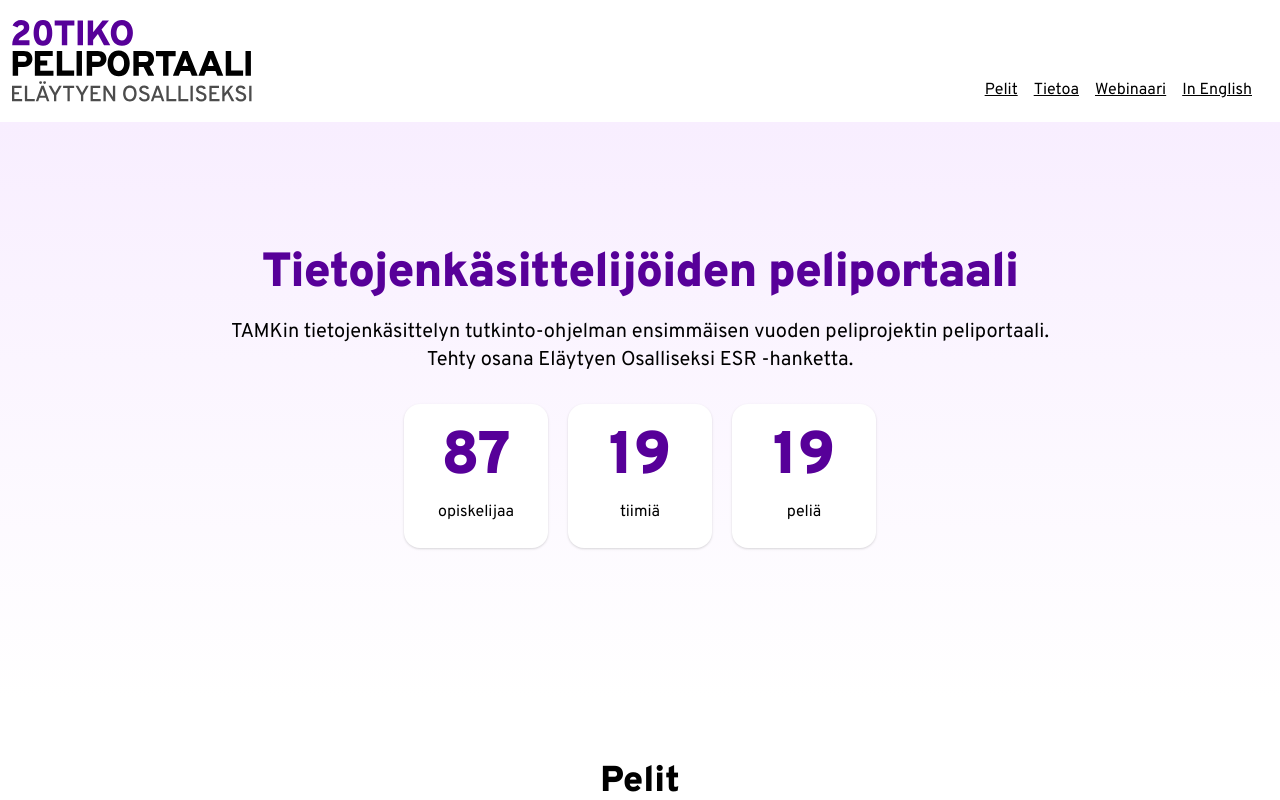
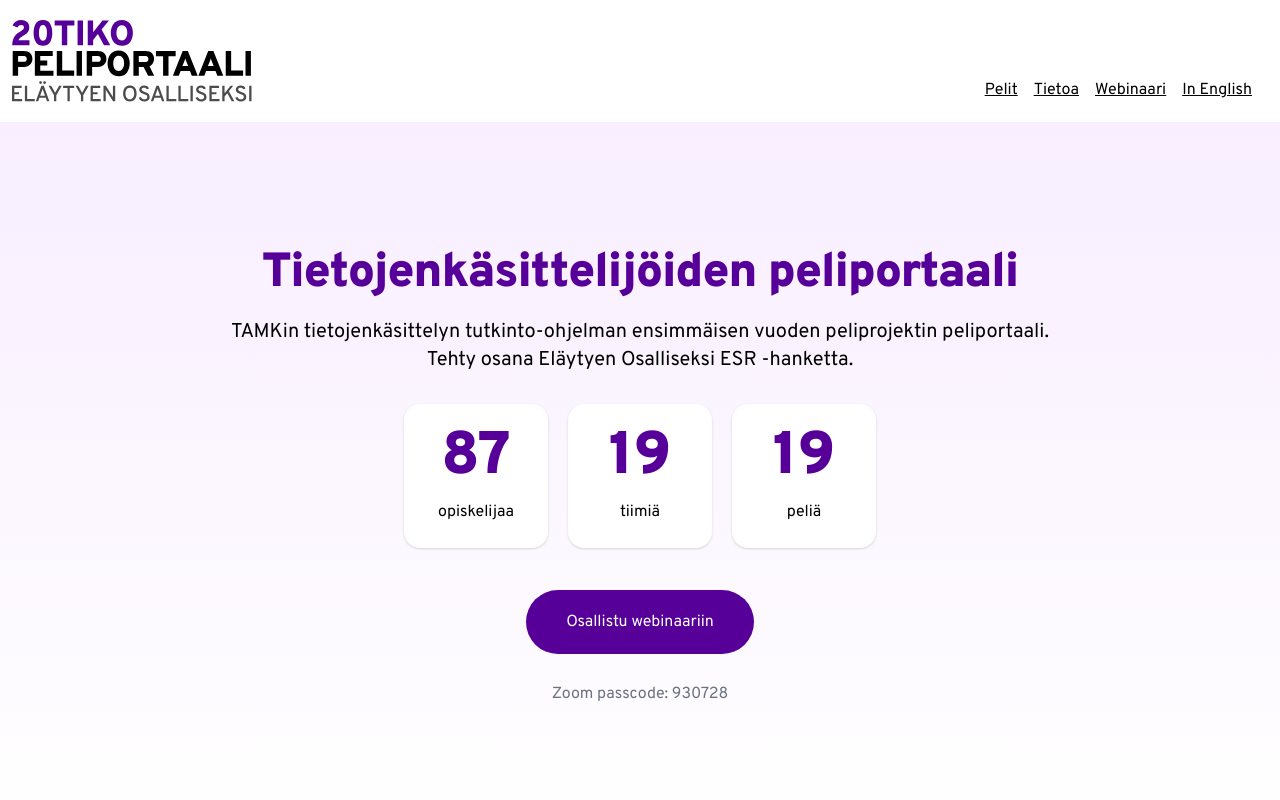
Before and after one commit to mirorauhala/tiko-peliportaali, a Vue app: page / in a window 1280 px wide. Shown: the top 800 px of the page. Built offline with nearby package versions, Linux system fonts and the light colour scheme.

Commit message:
Revert "remove webinar link"
This reverts commit 6554b4e5b8dea455236313909ce1f576f852a70a.

```diff
--- a/src/components/TikoHeader.vue
+++ b/src/components/TikoHeader.vue
@@ -76,6 +76,11 @@ export default {
           <h2><span class="stat-number">19</span> <span v-text="messages[language].games"></span></h2>
         </div>
       </div>
+
+      <a target="_blank" href="https://tuni.zoom.us/j/64660365038?pwd=eEFndzhSdUxsRDVUNS9JUlZaSGl5dz09"
+        class="mt-5 bg-tuni text-center text-white rounded-full border-tuni p-5 px-10">Osallistu webinaariin</a>
+
+      <p class="mt-2 text-center p-5 px-10 text-gray-500">Zoom passcode: 930728</p>
     </div>
   </header>
 </template>
```
